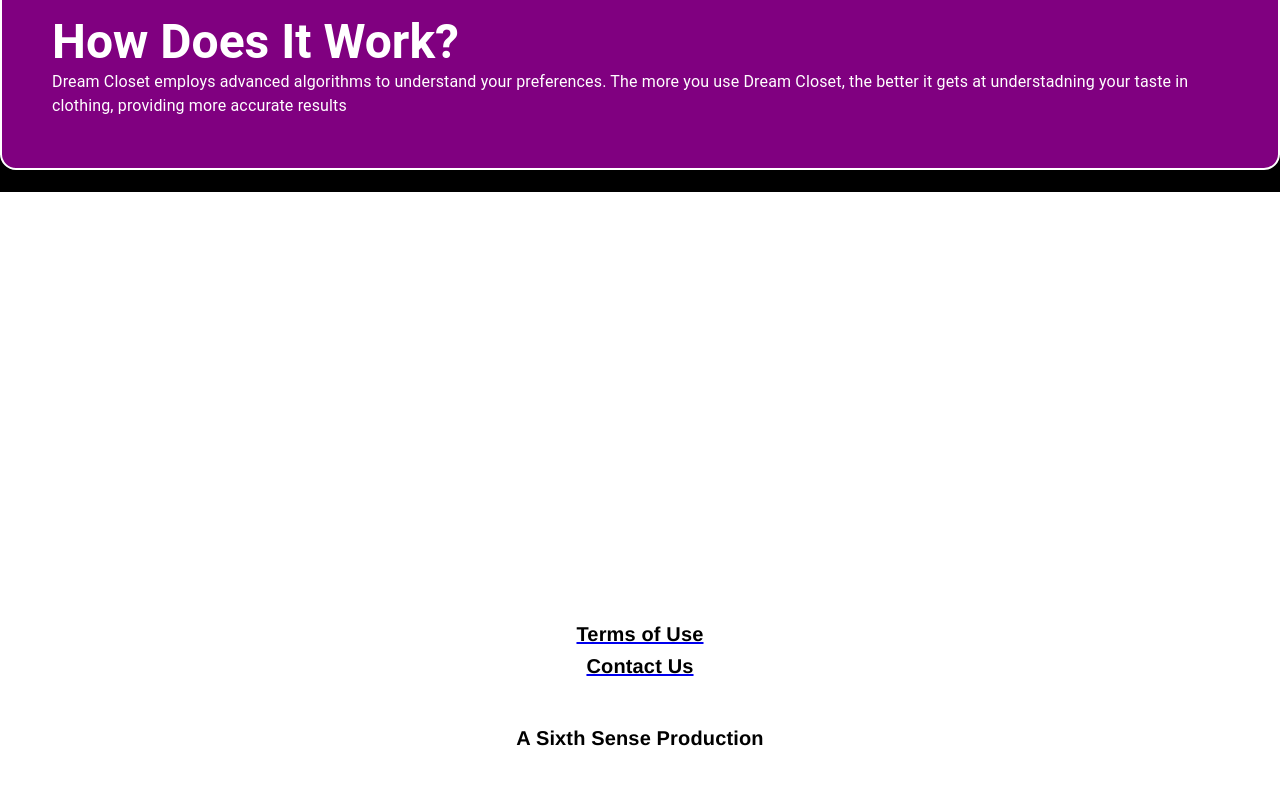
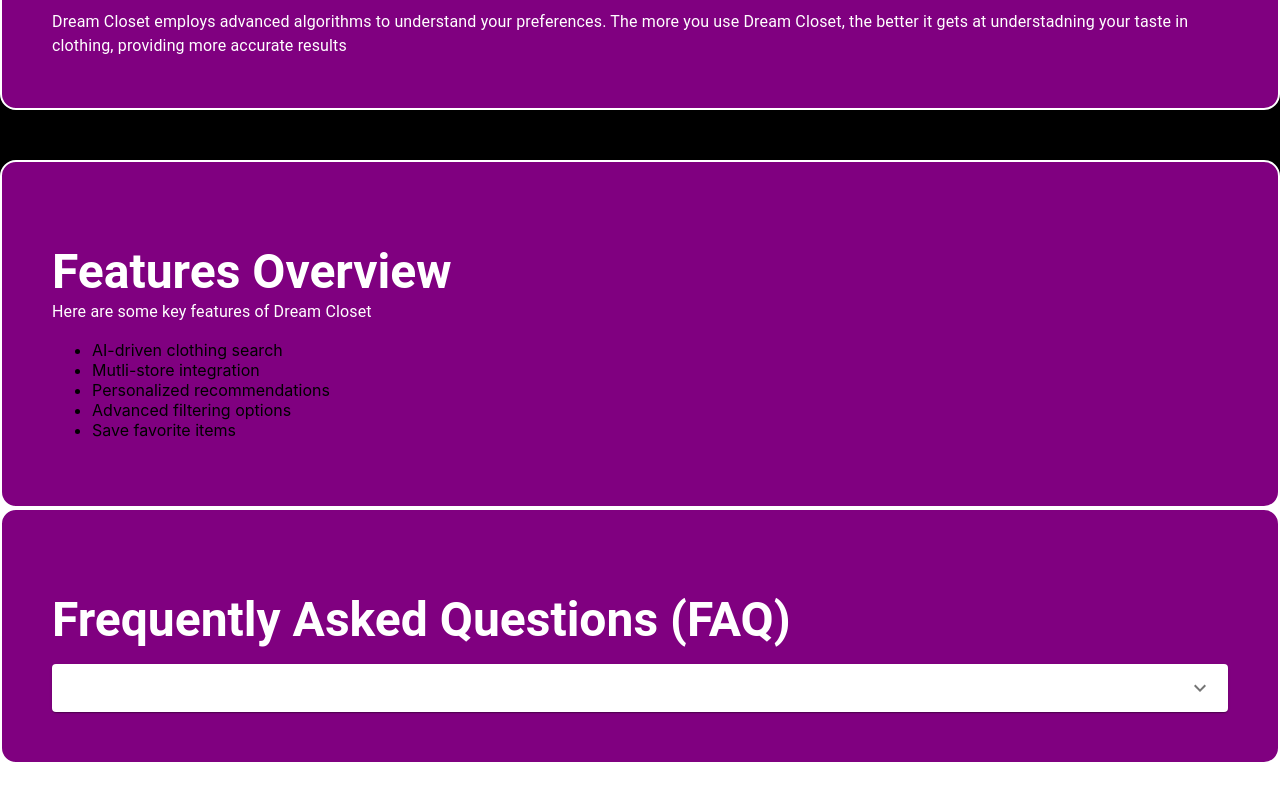
Before and after one commit to richardcolachagua/dream-closet, a React (Create React App) app: page /About in a window 1280 px wide. Shown: the part 608-1408 px from the top of the page. Before the commit the page ends 1370 px from the top, so only its background shows below. Built offline with nearby package versions, Linux system fonts and the light colour scheme.

Commit message:
"updated about page"

```diff
--- a/src/frontend/Pages/About.jsx
+++ b/src/frontend/Pages/About.jsx
@@ -1,7 +1,14 @@
 import React from "react";
-import { Box, Typography } from "@mui/material";
+import {
+  Box,
+  Typography,
+  Accordion,
+  AccordionSummary,
+  AccordionDetails,
+} from "@mui/material";
 import Header from "../Components/Header";
 import Footer from "../Components/Footer";
+import ExpandMoreIcon from "@mui/icons-material/ExpandMore";
 
 const About = () => {
   return (
@@ -9,7 +16,7 @@
       <Header />
       <Box
         sx={{
-          padding: "50px",
+          padding: "20px",
           width: "50%",
           height: "40%",
           bgcolor: "purple",
@@ -49,6 +56,66 @@
           understadning your taste in clothing, providing more accurate results
         </Typography>
       </Box>
+      <Box
+        sx={{
+          padding: "50px",
+          bgcolor: "purple",
+          borderRadius: "16px",
+          border: "2px solid white",
+          marginTop: "50px",
+        }}
+      >
+        <Typography
+          variant="h3"
+          sx={{ color: "white", fontWeight: "bold", marginTop: 4 }}
+        >
+          Features Overview
+        </Typography>
+        <Typography variant="body1" sx={{ color: "white" }}>
+          Here are some key features of Dream Closet{" "}
+        </Typography>
+
+        <ul>
+          <li>AI-driven clothing search</li>
+          <li>Mutli-store integration</li>
+          <li>Personalized recommendations</li>
+          <li>Advanced filtering options</li>
+          <li>Save favorite items</li>
+        </ul>
+      </Box>
+      {/* FAQ Section */}
+      <Box
+        sx={{
+          padding: "50px",
+          bgcolor: "purple",
+          borderRadius: "16px",
+          border: "2px solid white",
+        }}
+      >
+        <Typography
+          variant="h3"
+          sx={{ color: "white", fontWeight: "bold", marginTop: 4 }}
+        >
+          Frequently Asked Questions (FAQ)
+        </Typography>
+        <Accordion sx={{ marginTop: 2 }}>
+          <AccordionSummary
+            expandIcon={<ExpandMoreIcon />}
+            aria-controls="panelia-content"
+            id="panelia-header"
+          >
+            <Typography variant="body1" sx={{ color: "white" }}>
+              How do I search for clothing items?
+            </Typography>
+          </AccordionSummary>
+          <AccordionDetails>
+            <Typography variant="body1" sx={{ color: "white" }}>
+              Simply describe the clothing item you're looking for in the search
+              bar
+            </Typography>
+          </AccordionDetails>
+        </Accordion>
+      </Box>
       <Footer />
     </>
   );
```
